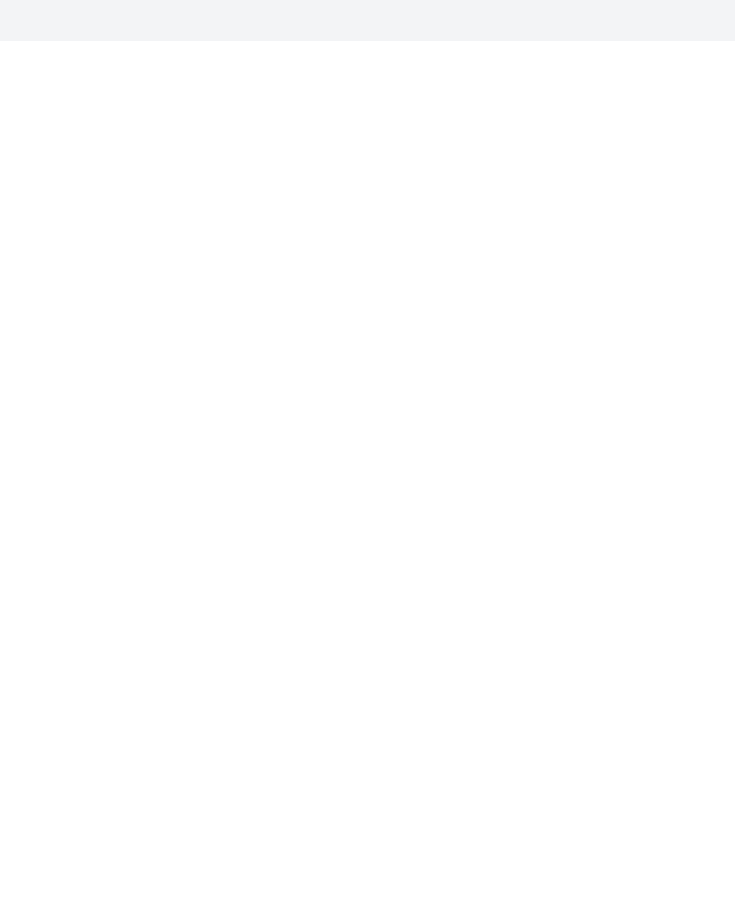
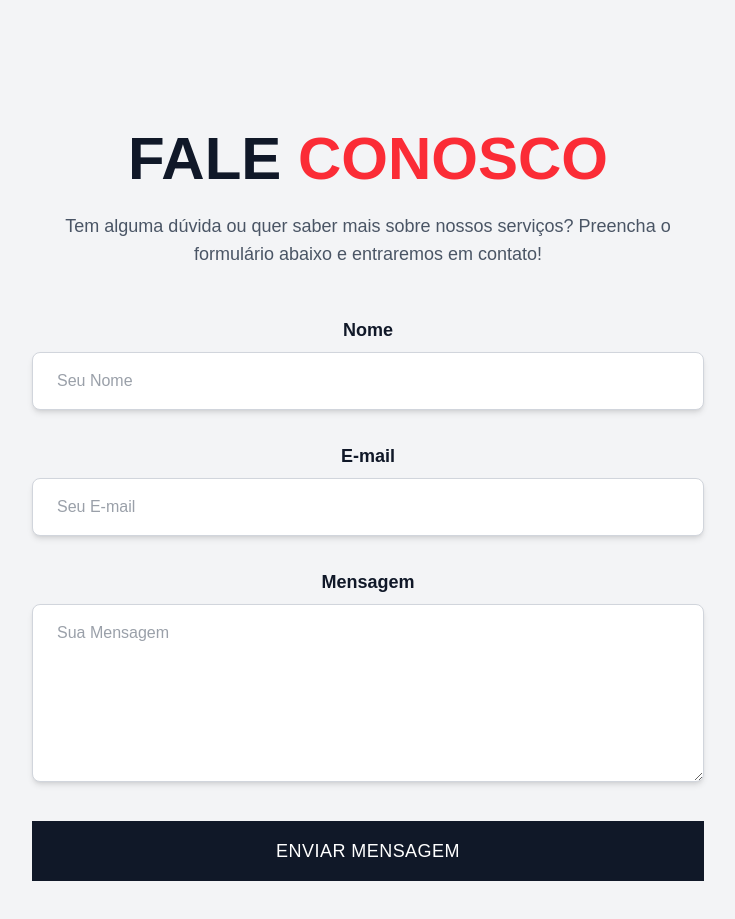
Before and after one commit to edudesenvolvedor/bitcriativo, a Next.js app: page / in a window 1280 px wide. Shown: the part 3400-4319 px from the top of the page, without its empty margins (272-1007 px from the left). Before the commit the page ends 3441 px from the top, so only its background shows below. Built offline with nearby package versions, Linux system fonts and the light colour scheme.

Commit message:
create section contact

```diff
--- a/src/app/page.tsx
+++ b/src/app/page.tsx
@@ -5,6 +5,7 @@ import {About} from "@/components/Sections/About";
 import {Features} from "@/components/Sections/Features";
 import {Services} from "@/components/Sections/Services";
 import {Testimonials} from "@/components/Sections/Testimonials";
+import {Contact} from "@/components/Sections/Contact";
 
 export default function Home() {
   return (
@@ -22,6 +23,7 @@ export default function Home() {
         <Features/>
         <Services/>
         <Testimonials/>
+        <Contact/>
     </>
   );
 }
--- /dev/null
+++ b/src/components/Sections/Contact.tsx
@@ -0,0 +1,104 @@
+"use client"
+
+import React, { useState } from "react";
+
+const Contact = () => {
+    const [formData, setFormData] = useState({
+        name: "",
+        email: "",
+        message: "",
+    });
+
+    const handleChange = (e: React.ChangeEvent<HTMLInputElement | HTMLTextAreaElement>) => {
+        const { name, value } = e.target;
+        setFormData((prevData) => ({
+            ...prevData,
+            [name]: value,
+        }));
+    };
+
+    const handleSubmit = (e: React.FormEvent) => {
+        e.preventDefault();
+        // Implementar lógica de envio de dados aqui
+        console.log("Form Data Submitted:", formData);
+    };
+
+    return (
+        <section className="bg-gray-100 py-20 px-8">
+            <div className="max-w-6xl mx-auto text-center">
+                {/* Título */}
+                <h2 className="text-5xl md:text-6xl font-bold uppercase text-gray-900 leading-tight">
+                    Fale <span className="text-red-500">Conosco</span>
+                </h2>
+                <p className="text-lg text-gray-600 mt-4 max-w-2xl mx-auto">
+                    Tem alguma dúvida ou quer saber mais sobre nossos serviços? Preencha o formulário abaixo e entraremos em contato!
+                </p>
+
+                {/* Formulário de Contato */}
+                <form onSubmit={handleSubmit} className="mt-12 max-w-2xl mx-auto grid gap-8">
+                    <div>
+                        <label htmlFor="name" className="block text-lg text-gray-900 font-semibold mb-2">
+                            Nome
+                        </label>
+                        <input
+                            type="text"
+                            id="name"
+                            name="name"
+                            value={formData.name}
+                            onChange={handleChange}
+                            className="w-full px-6 py-4 text-gray-700 bg-white border border-gray-300 rounded-lg shadow-md focus:ring-2 focus:ring-red-500 outline-none"
+                            placeholder="Seu Nome"
+                            required
+                        />
+                    </div>
+
+                    <div>
+                        <label htmlFor="email" className="block text-lg text-gray-900 font-semibold mb-2">
+                            E-mail
+                        </label>
+                        <input
+                            type="email"
+                            id="email"
+                            name="email"
+                            value={formData.email}
+                            onChange={handleChange}
+                            className="w-full px-6 py-4 text-gray-700 bg-white border border-gray-300 rounded-lg shadow-md focus:ring-2 focus:ring-red-500 outline-none"
+                            placeholder="Seu E-mail"
+                            required
+                        />
+                    </div>
+
+                    <div>
+                        <label htmlFor="message" className="block text-lg text-gray-900 font-semibold mb-2">
+                            Mensagem
+                        </label>
+                        <textarea
+                            id="message"
+                            name="message"
+                            value={formData.message}
+                            onChange={handleChange}
+                            className="w-full px-6 py-4 text-gray-700 bg-white border border-gray-300 rounded-lg shadow-md focus:ring-2 focus:ring-red-500 outline-none"
+                            placeholder="Sua Mensagem"
+                            rows={6}
+                            required
+                        />
+                    </div>
+
+                    <button
+                        type="submit"
+                        className="w-full py-4 bg-gray-900 text-white font-medium uppercase tracking-wide text-lg hover:bg-red-500 transition-all duration-300"
+                    >
+                        Enviar Mensagem
+                    </button>
+                </form>
+            </div>
+
+            {/* Tipografia Suíça no Fundo */}
+            <div className="absolute bottom-10 left-10 text-gray-300 text-8xl font-bold uppercase opacity-10 select-none">
+                Contato
+            </div>
+        </section>
+    );
+};
+
+export {Contact};
```
